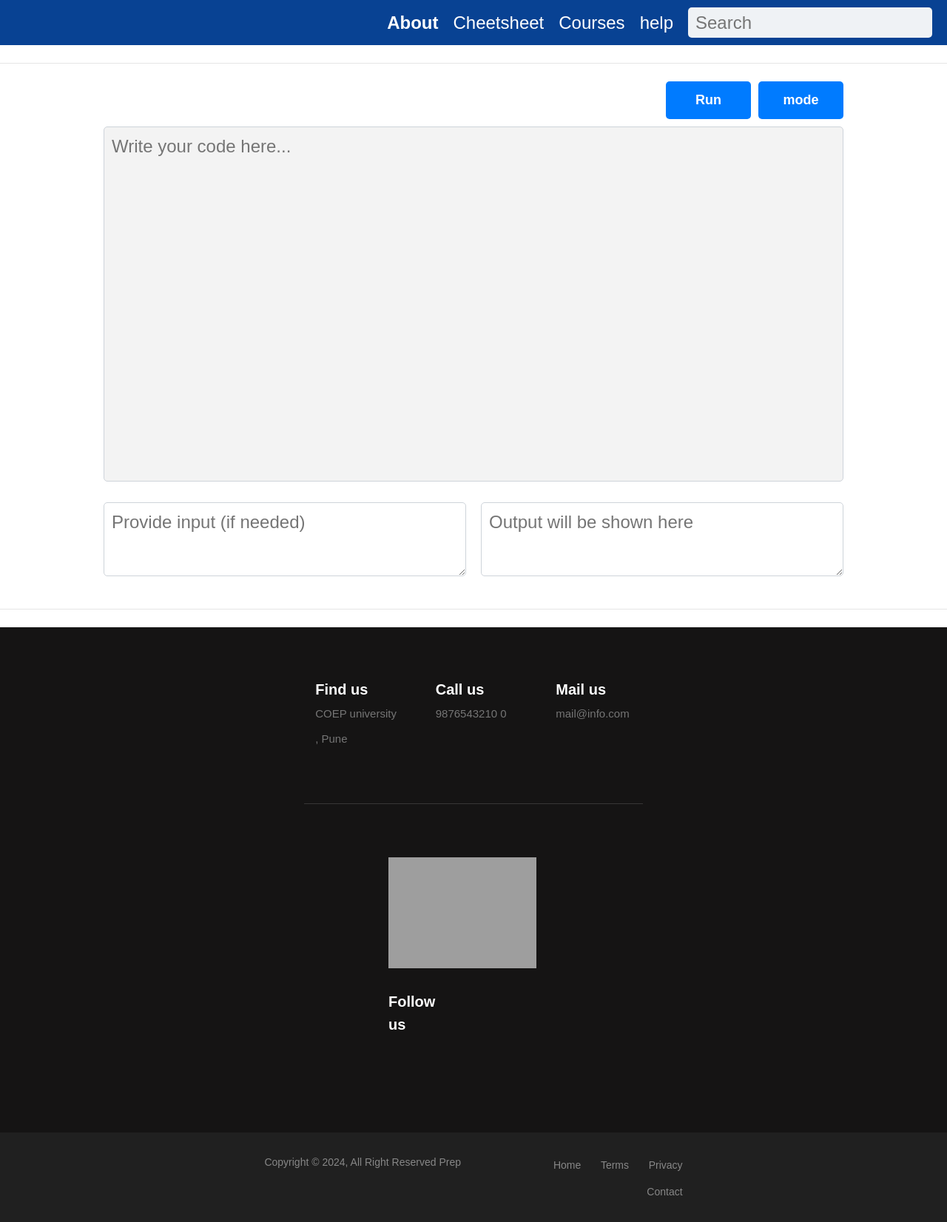
After one commit to Harshwardhan-Deshmukh03/interviewPrep, a Django app: template prepizard/base/templates/base/ide.html in a window 1280 px wide. The commit adds this page. Shown: the whole page at 74% size. Run offline with Django 4.2, Linux system fonts and the light colour scheme; the template is opened without the code that fills it, so the values that code supplies are empty; some libraries are stand-ins or nearby versions; some web fonts are replaced; grey boxes are pictures that could not be loaded.

Commit message:
IDE template added ,made changes in the footer

```diff
--- a/prepizard/base/templates/base/footer.html
+++ b/prepizard/base/templates/base/footer.html
@@ -1,6 +1,6 @@
 {% load static %}
 
-<link rel="stylesheet" href='{% static "css/footer.css" %}''>
+<link rel="stylesheet" href='{% static "css/footer.css" %}'>
 <footer class="footer-section">
     <div class="container">
         <div class="footer-cta pt-5 pb-5">
@@ -10,7 +10,7 @@
                         <i class="fas fa-map-marker-alt"></i>
                         <div class="cta-text">
                             <h4>Find us</h4>
-                            <span>1010 Avenue, sw 54321, chandigarh</span>
+                            <span>COEP university , Pune </span>
                         </div>
                     </div>
                 </div>
@@ -42,8 +42,7 @@
                             <a href="index.html"><img src="https://i.ibb.co/QDy827D/ak-logo.png" class="img-fluid" alt="logo"></a>
                         </div>
                         <div class="footer-text">
-                            <p>Lorem ipsum dolor sit amet, consec tetur adipisicing elit, sed do eiusmod tempor incididuntut consec tetur adipisicing
-                            elit,Lorem ipsum dolor sit amet.</p>
+                            <p></p>
                         </div>
                         <div class="footer-social-icon">
                             <span>Follow us</span>
@@ -53,7 +52,7 @@
                         </div>
                     </div>
                 </div>
-                <div class="col-xl-4 col-lg-4 col-md-6 mb-30">
+                {% comment %} <div class="col-xl-4 col-lg-4 col-md-6 mb-30">
                     <div class="footer-widget">
                         <div class="footer-widget-heading">
                             <h3>Useful Links</h3>
@@ -71,21 +70,21 @@
                             <li><a href="#">Latest News</a></li>
                         </ul>
                     </div>
-                </div>
+                </div> {% endcomment %}
                 <div class="col-xl-4 col-lg-4 col-md-6 mb-50">
                     <div class="footer-widget">
-                        <div class="footer-widget-heading">
-                            <h3>Subscribe</h3>
+                        {% comment %} <div class="footer-widget-heading">
+                            <h3></h3>
                         </div>
                         <div class="footer-text mb-25">
                             <p>Don’t miss to subscribe to our new feeds, kindly fill the form below.</p>
-                        </div>
-                        <div class="subscribe-form">
+                        </div> {% endcomment %}
+                        {% comment %} <div class="subscribe-form">
                             <form action="#">
                                 <input type="text" placeholder="Email Address">
                                 <button><i class="fab fa-telegram-plane"></i></button>
                             </form>
-                        </div>
+                        </div> {% endcomment %}
                     </div>
                 </div>
             </div>
@@ -96,7 +95,7 @@
             <div class="row">
                 <div class="col-xl-6 col-lg-6 text-center text-lg-left">
                     <div class="copyright-text">
-                        <p>Copyright &copy; 2018, All Right Reserved <a href="https://codepen.io/anupkumar92/">Anup</a></p>
+                        <p>Copyright &copy; 2024, All Right Reserved Prep</p>
                     </div>
                 </div>
                 <div class="col-xl-6 col-lg-6 d-none d-lg-block text-right">
@@ -105,7 +104,7 @@
                             <li><a href="#">Home</a></li>
                             <li><a href="#">Terms</a></li>
                             <li><a href="#">Privacy</a></li>
-                            <li><a href="#">Policy</a></li>
+
                             <li><a href="#">Contact</a></li>
                         </ul>
                     </div>
--- /dev/null
+++ b/prepizard/base/templates/base/ide.html
@@ -0,0 +1,37 @@
+{% extends "base/main.html" %}
+{% load static %}
+
+{% block content %}
+<hr>
+
+{% comment %} <head>
+    <meta charset="utf-8">
+    <link rel="stylesheet" href='{% static "css/ide.css" %}'>
+    <link rel="stylesheet" href="https://cdnjs.cloudflare.com/ajax/libs/highlight.js/10.7.2/styles/default.min.css">
+    <title>Prepizard</title>
+</head>  {% endcomment %}
+<body class="light-mode">
+<div class="container">
+
+    <link rel="stylesheet" href='{% static "css/ide.css" %}'>
+    <link rel="stylesheet" href="https://cdnjs.cloudflare.com/ajax/libs/highlight.js/10.7.2/styles/default.min.css">
+
+
+    <div class="editor">
+        <div class="button-group">
+            <button class="btn-run">Run </button>
+            <button class="toggle-mode">mode</button>
+        </div>
+        <textarea class="code-area" rows="20" placeholder="Write your code here..."></textarea>
+    </div>
+    <div class="controls">
+        <textarea class="input" rows="5" placeholder="Provide input (if needed)"></textarea>
+        <textarea class="output" rows="5" placeholder="Output will be shown here" readonly></textarea>
+
+    </div>
+</div>
+<script src="https://cdnjs.cloudflare.com/ajax/libs/highlight.js/10.7.2/highlight.min.js"></script>
+<script src='{% static "js/ide.js" %}'></script>
+
+</body>
+{% endblock %}
--- /dev/null
+++ b/prepizard/static/css/ide.css
@@ -0,0 +1,129 @@
+
+.body {
+
+    background-color: #f8f9fa;
+    color: #212529;
+    margin: 0;
+    padding: 0;
+    display: flex;
+    flex-direction: column;
+    height: 100vh;
+}
+
+.container {
+    /* font-family: 'Courier New', Courier, monospace; */
+    flex-grow: 1;
+    display: flex;
+    flex-direction: column;
+    justify-content: center;
+    align-items: center;
+    max-width: 1600px;
+
+}
+
+
+/* .editor {
+    width: 80%;
+    flex-grow: 1;
+    display: flex;
+    flex-direction: column;
+    align-items: center;
+    position: relative;
+} */
+
+.code-area {
+    width: 100%;
+    height: 60vh;
+    border: 1px solid #ced4da;
+    border-radius: 5px;
+    padding: 10px;
+    margin-bottom: 20px;
+    resize: none;
+    tab-size: 4; /* Default tab size for code */
+}
+
+.button-group {
+    width: 25%;
+    display: flex;
+    justify-content: flex-end; /* Align buttons to the right */
+    margin-bottom: 10px;
+    margin-left: auto;
+}
+
+.btn-run,
+.toggle-mode {
+    padding: 10px 20px;
+    border: none;
+    border-radius: 5px;
+    background-color: #007bff;
+    color: #fff;
+    cursor: pointer;
+    transition: background-color 0.3s ease;
+    margin-left: 10px; /* Add margin between buttons */
+}
+
+.btn-run:hover,
+.toggle-mode:hover {
+    background-color: #0056b3;
+}
+
+/* .controls {
+    width: 80%;
+    display: flex;
+    justify-content: space-between;
+    align-items: flex-start;
+} */
+
+.input,
+.output {
+    width: calc(50% - 10px); /* Initially, both tabs have the same width */
+    min-width: 200px; /* Ensure a minimum width for both tabs */
+    height: 100px;
+    border: 1px solid #ced4da;
+    border-radius: 5px;
+    padding: 10px;
+    margin-bottom: 20px;
+    overflow-y: auto;
+    tab-size: 4; /* Default tab size for input and output */
+}
+
+/* Dark mode styles */
+.dark-mode {
+    background-color: #212529;
+    color: #fff;
+}
+
+.dark-mode .container {
+    background-color: #343a40;
+}
+
+.dark-mode header {
+    color: #fff;
+}
+
+.dark-mode .code-area, .dark-mode .input, .dark-mode .output {
+    background-color: #212529;
+    border-color: #343a40;
+    color: #fff;
+}
+
+.dark-mode .btn-run, .dark-mode .toggle-mode {
+    background-color: #28a745;
+}
+
+.dark-mode .btn-run:hover, .dark-mode .toggle-mode:hover {
+    background-color: #218838;
+}
+
+.editor {
+    width: 80%;
+    margin-bottom: 10px; /* Reduce the margin between the code area and the controls */
+}
+
+.controls {
+    width: 80%;
+    margin-top: -10px; /* Reduce the space between the code area and the controls */
+    display: flex;
+    justify-content: space-between;
+    align-items: center;
+}
--- /dev/null
+++ b/prepizard/static/js/ide.js
@@ -0,0 +1,21 @@
+document.addEventListener('DOMContentLoaded', function () {
+    const codeArea = document.querySelector('.code-area');
+    const outputArea = document.querySelector('.output');
+    const inputArea = document.querySelector('.input');
+    const runButton = document.querySelector('.btn-run');
+    const toggleModeButton = document.querySelector('.toggle-mode');
+
+    runButton.addEventListener('click', function () {
+        // Simulate running the code (Example: just echoing the input)
+        outputArea.textContent = inputArea.value;
+        // Syntax highlighting
+        hljs.highlightBlock(outputArea);
+    });
+
+    toggleModeButton.addEventListener('click', function () {
+        document.body.classList.toggle('dark-mode');
+    });
+
+    // Initial syntax highlighting
+    hljs.highlightBlock(codeArea);
+});
```
Also changed, not shown: 2 other files.
